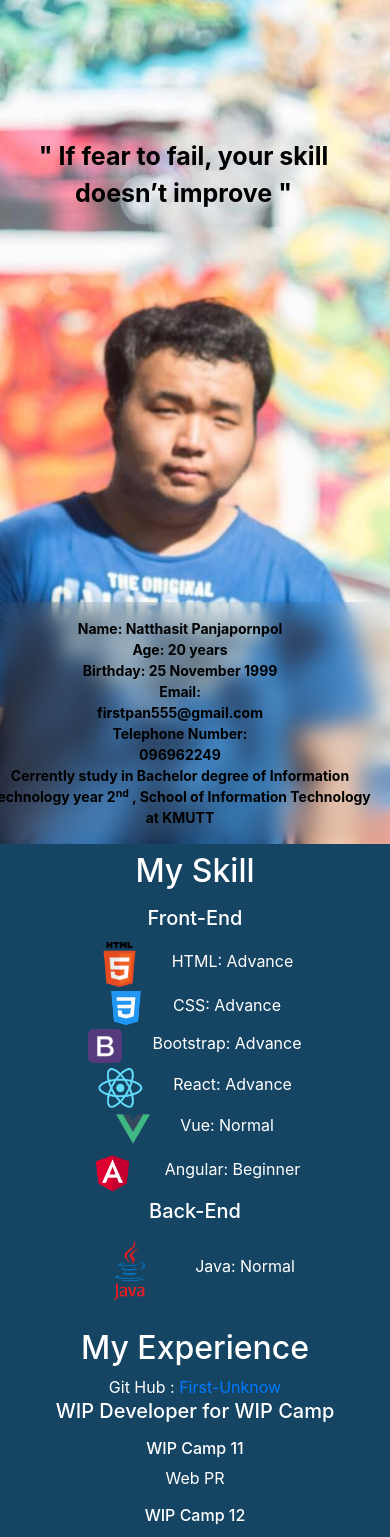
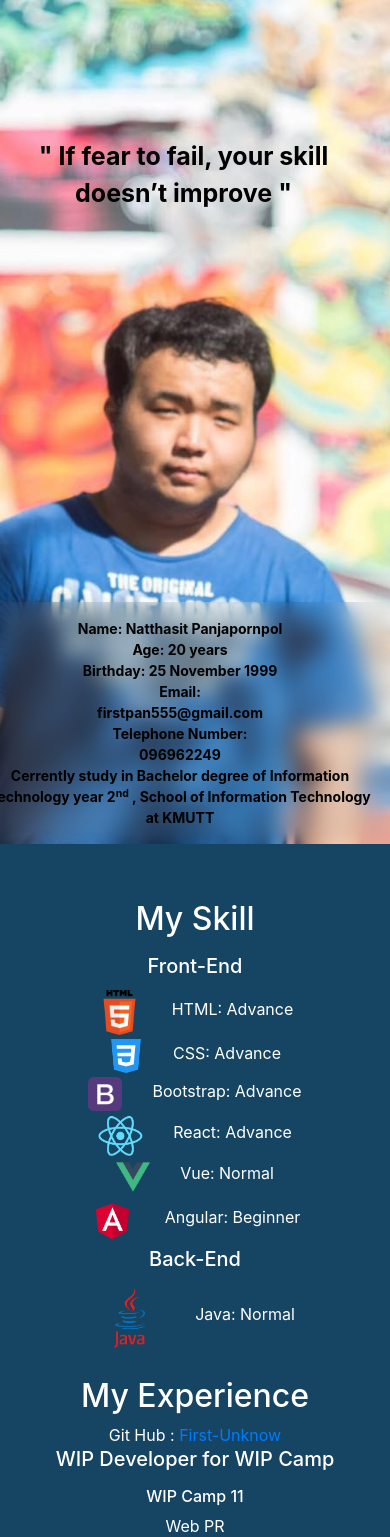
Before and after one commit to First-unknow/PortFolio, a React (Create React App) app: page / in a window 390 px wide. Shown: the top 1537 px of the page. Built offline with nearby package versions, Linux system fonts and the light colour scheme.

Commit message:
[UPDATE]Add margin-top when in Mobile

```diff
--- a/src/components/Skill/index.js
+++ b/src/components/Skill/index.js
@@ -40,7 +40,7 @@ export default class Index extends Component {
   render() {
     return (
       <ReBox background="#164563" className="row justify-content-md-around justify-content-center align-items-center w-100 m-0 pb-5">
-        <div className="flex-column col-12 col-md-6 text-center p-2">
+        <div className="flex-column col-12 col-md-6 text-center p-2 mt-5 mt-lg-0">
           <h2>My Skill</h2>
           <h5 className="mt-3">Front-End</h5>
           <div className="row">
```
